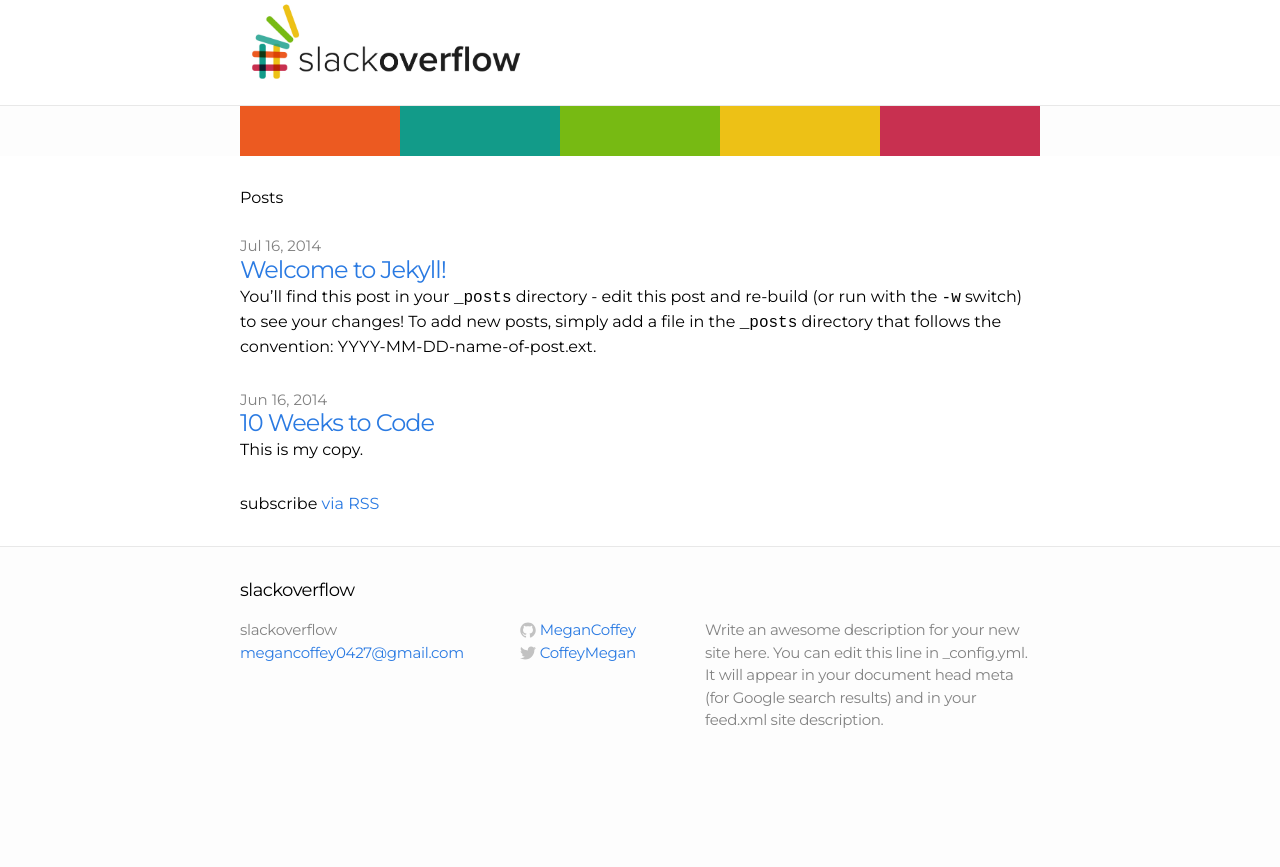
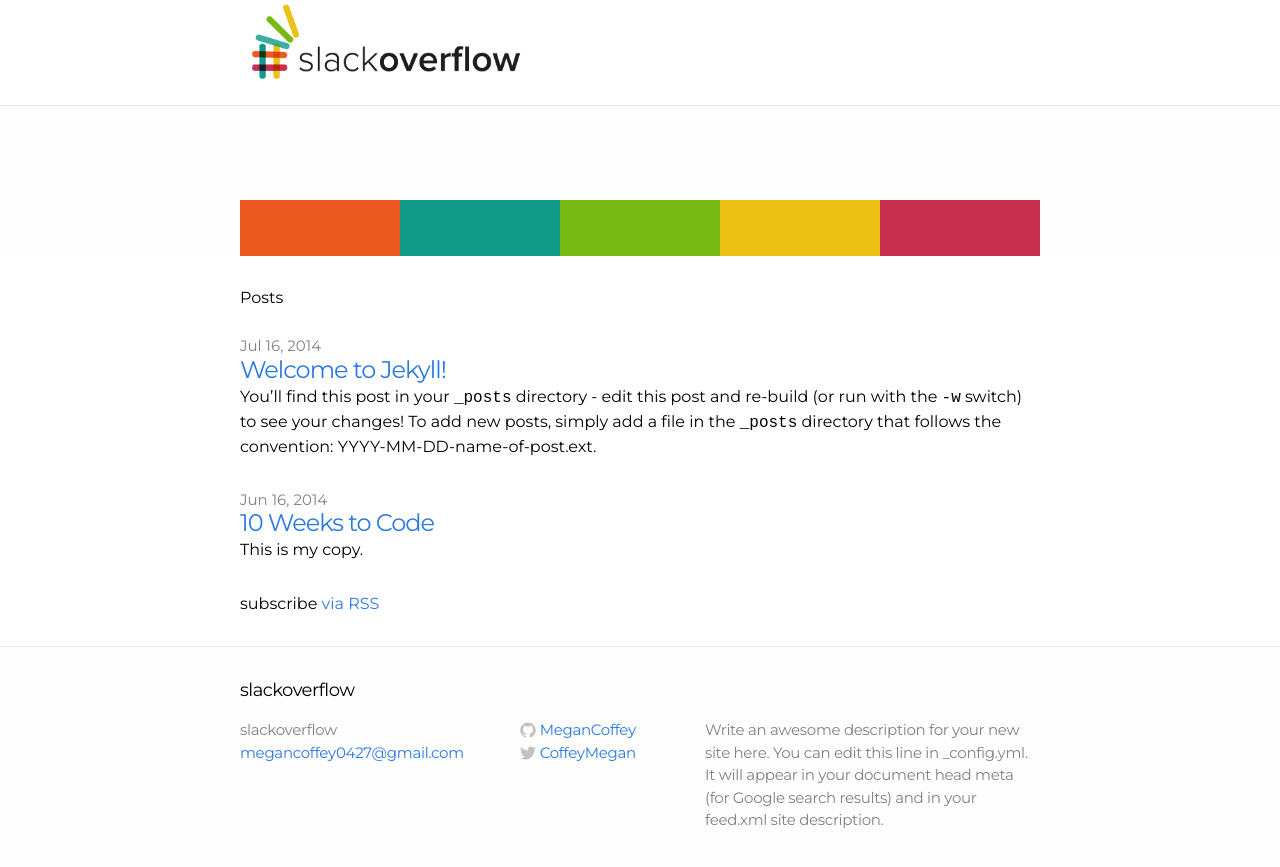
Before and after one commit to MeganCoffey/MeganCoffey.github.io, a Jekyll site: the page built from index.html, in a window 1280 px wide and 900 px high. Shown: the top 867 px of the window. Built offline with Jekyll 4.4.1, drawn with Linux system fonts in a browser that asks for light colours.

Commit message:
margin top update

```diff
--- a/css/main.css
+++ b/css/main.css
@@ -15,7 +15,7 @@ body {
   line-height: 1.5;
   font-weight: 300;
   background-color: #fdfdfd;
-  margin-top: 100px;
+  margin-top: 200px;
 }
 
 h1, h2, h3, h4, h5, h6 { font-size: 100%; font-weight: 400; }
```
